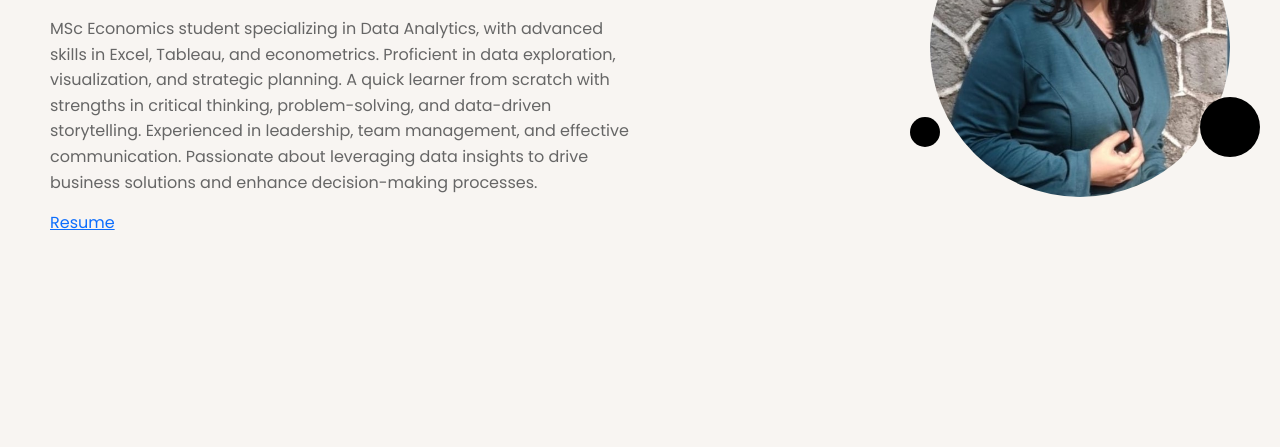
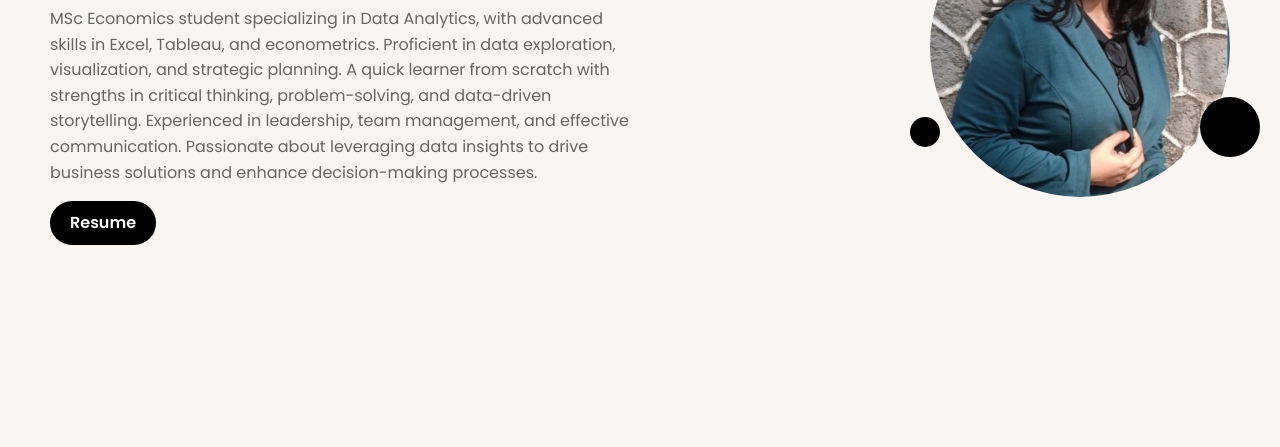
Before and after one commit to VidhiGhadi/website, a plain HTML site: page index.html in a window 1280 px wide. Shown: the part 353-800 px from the top of the page. Drawn offline with nearby package versions, Linux system fonts and the light colour scheme.

Commit message:
Update index.html

```diff
--- a/index.html
+++ b/index.html
@@ -9,6 +9,8 @@
     <link href="https://cdn.jsdelivr.net/npm/bootstrap@5.3.0/dist/css/bootstrap.min.css" rel="stylesheet">
     <link href="https://fonts.googleapis.com/css2?family=Poppins:wght@400;600&display=swap" rel="stylesheet">
     <style>
+
+
         body {
             font-family: 'Poppins', sans-serif;
             margin: 0;
@@ -303,7 +305,29 @@
             <h2>Hi, <br> I'm Vidhi Ghadi</h2>
             <div class="line"></div>
             <p>MSc Economics student specializing in Data Analytics, with advanced skills in Excel, Tableau, and econometrics. Proficient in data exploration, visualization, and strategic planning. A quick learner from scratch with strengths in critical thinking, problem-solving, and data-driven storytelling. Experienced in leadership, team management, and effective communication. Passionate about leveraging data insights to drive business solutions and enhance decision-making processes.</p>
-            <a href="https://drive.google.com/file/d/1dLIhbEsiWCTdaWQ1BpSGboKva96cyZdb/view?usp=sharing">Resume</a>
+             <title>Resume Link</title>
+    <style>
+        .resume-link {
+            display: inline-block;
+            background-color: black;
+            color: white;
+            text-decoration: none;
+            font-size: 16px;
+            font-weight: bold;
+            padding: 10px 20px;
+            border-radius: 50px; /* Creates the oval shape */
+            text-align: center;
+        }
+        .resume-link:hover {
+            background-color: #333; /* Slightly lighter black for hover effect */
+        }
+    </style>
+</head>
+<body>
+    <a href="https://drive.google.com/file/d/1dLIhbEsiWCTdaWQ1BpSGboKva96cyZdb/view?usp=sharing" class="resume-link">
+        Resume
+    </a>
+</body>
         </div>
         <div class="image-section">
             <img src="self.jpg" alt="Vidhi Ghadi">
```
